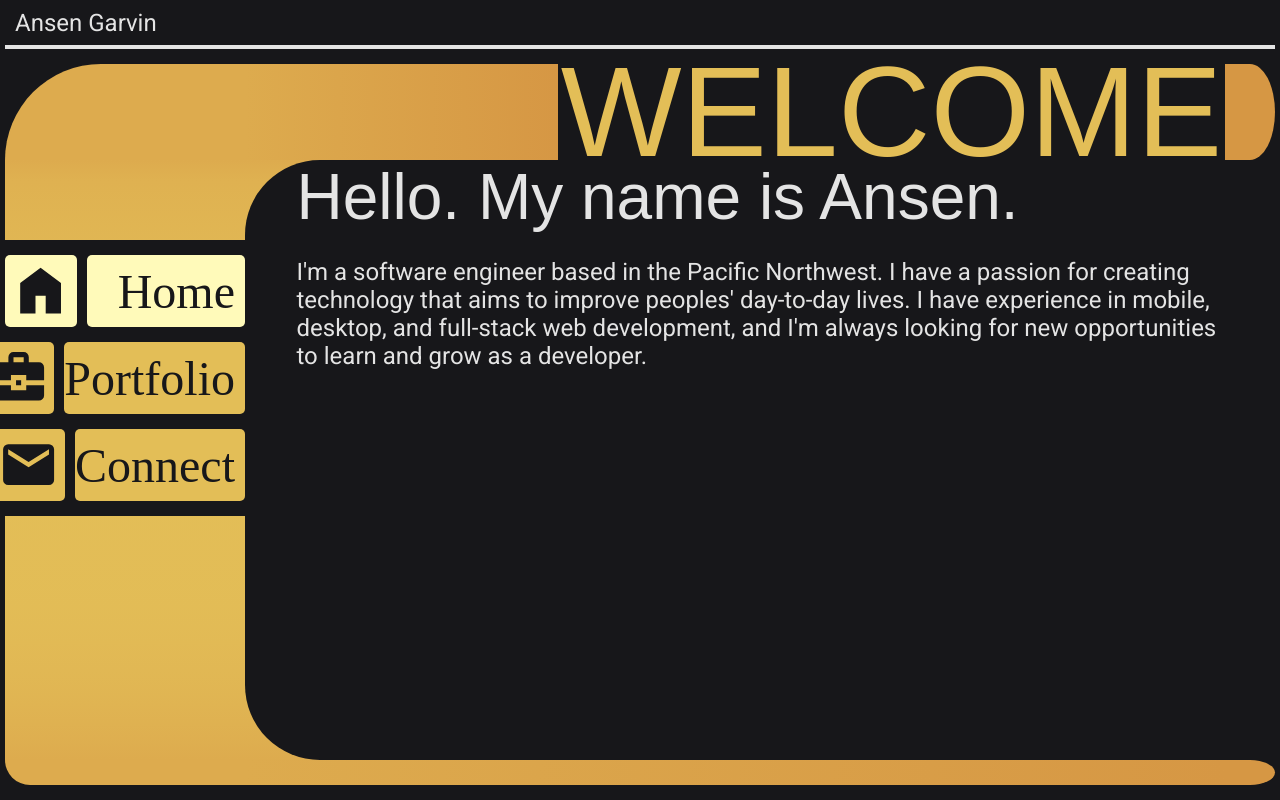
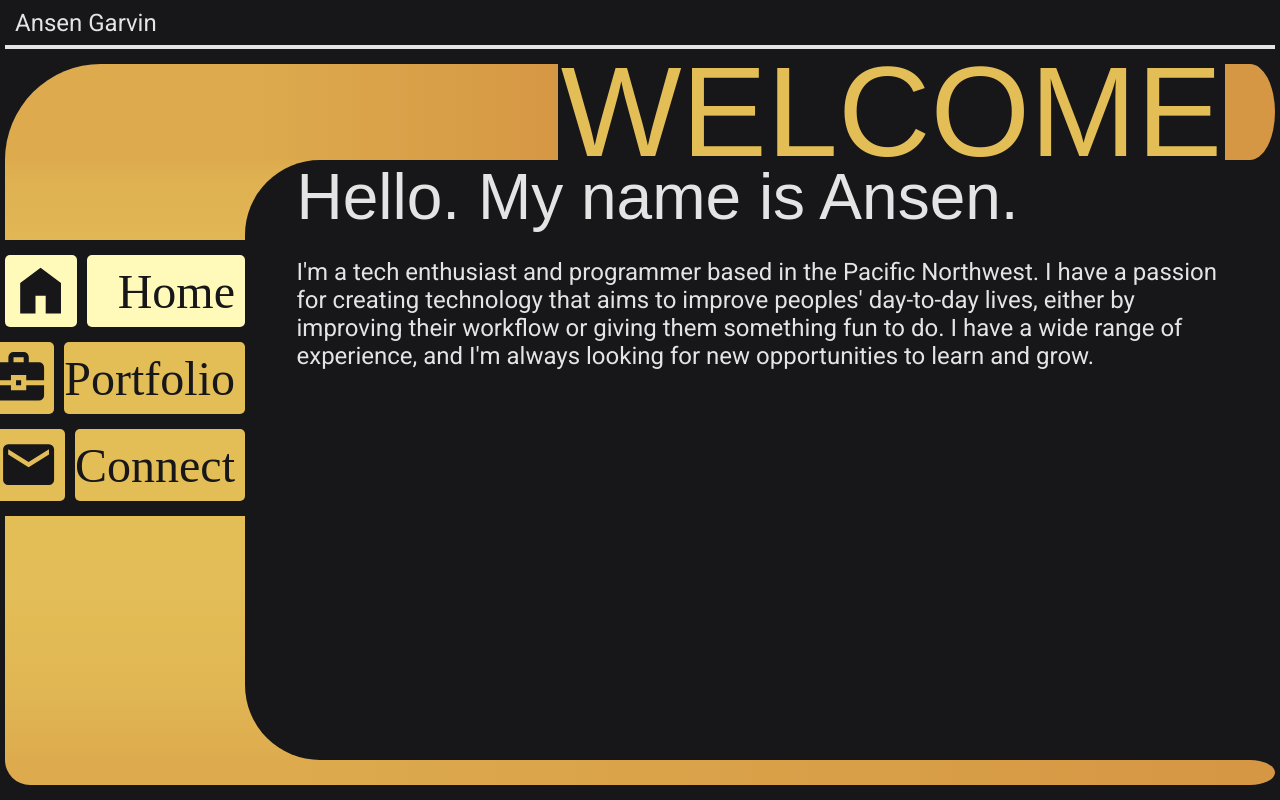
Before and after one commit to ansengarvin/site, a React (Vite) app: page / in a window 1280 px wide. Built offline with nearby package versions, Linux system fonts and the light colour scheme; a web font is replaced by a local one.

Commit message:
feat: intro monologue changed to be more general

```diff
--- a/src/routes/home.jsx
+++ b/src/routes/home.jsx
@@ -18,8 +18,9 @@ export function Home(props) {
           Hello. My name is Ansen.
         </h1>
         <p>
-          I'm a software engineer based in the Pacific Northwest. I have a passion for creating technology that aims to improve peoples' day-to-day lives.
-          I have experience in mobile, desktop, and full-stack web development, and I'm always looking for new opportunities to learn and grow as a developer.
+          I'm a tech enthusiast and programmer based in the Pacific Northwest. I have a passion for creating technology that aims to improve peoples' day-to-day lives,
+          either by improving their workflow or giving them something fun to do. I have a wide range of experience, and I'm always looking for new opportunities to learn
+          and grow.
         </p>
       </HomeStyle>
 
```
